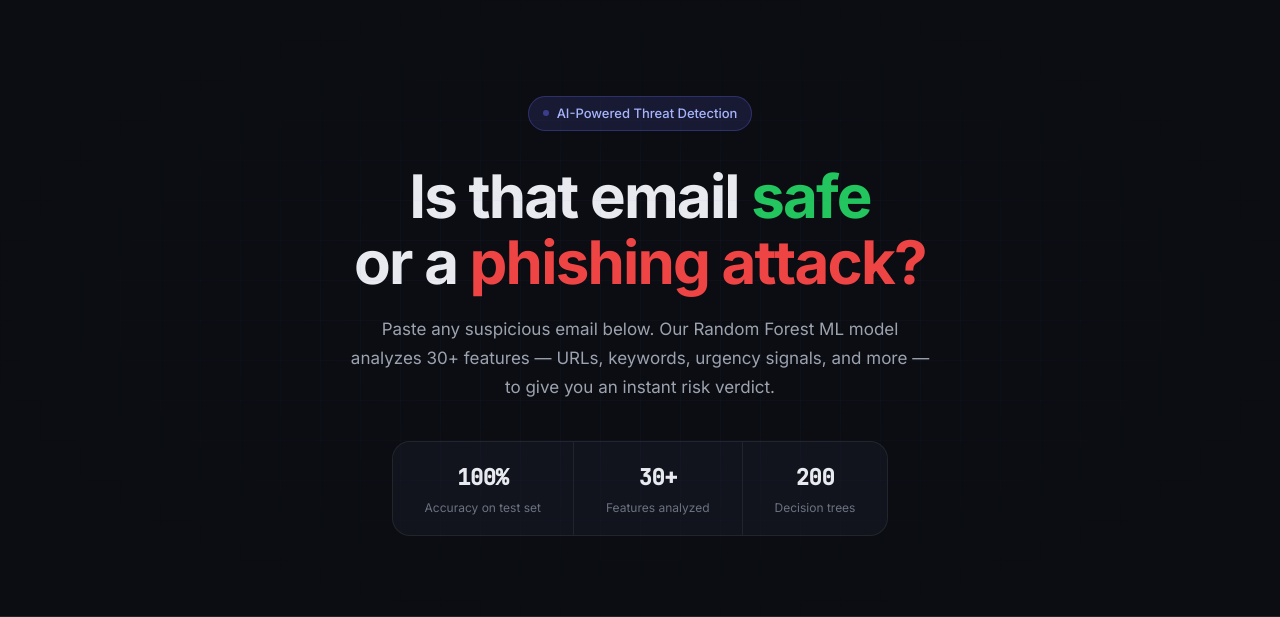
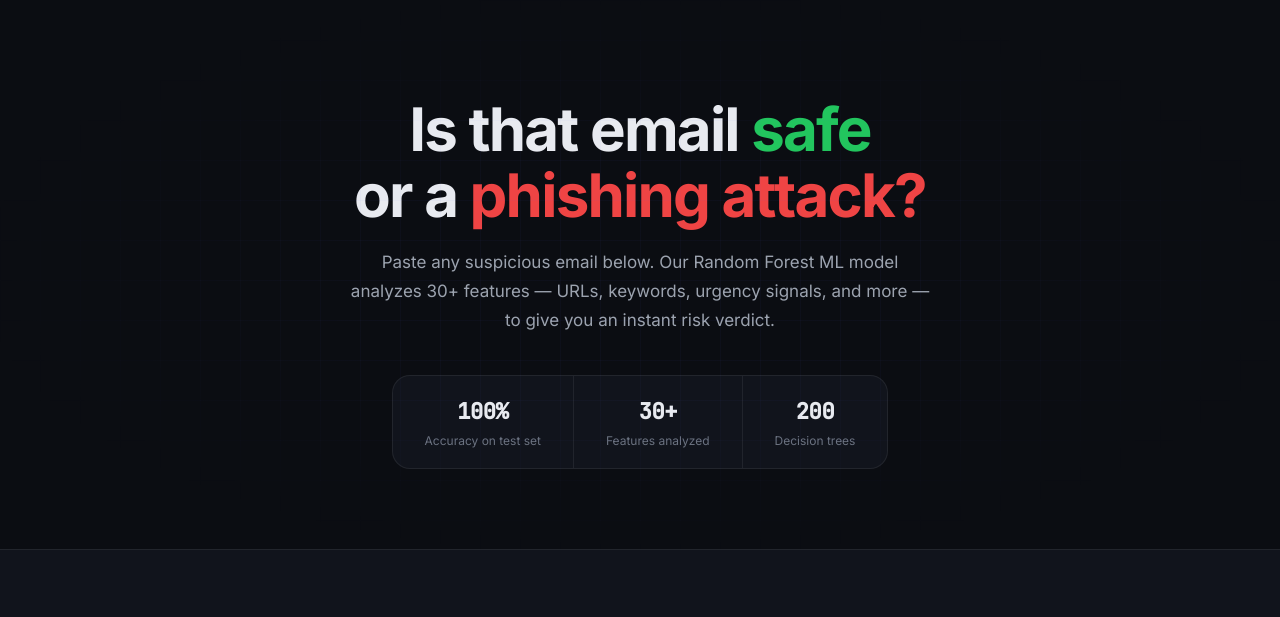
Before and after one commit to LesoAronK/phishing-detector, a Flask app: page / in a window 1280 px wide. Shown: the part 61-678 px from the top of the page. Run offline with Flask 3, Linux system fonts and the light colour scheme; parts of the project's set-up code (start-up, migrations or seed data) failed here and were passed over.

Commit message:
Update index.html

```diff
--- a/templates/index.html
+++ b/templates/index.html
@@ -29,10 +29,7 @@
 <section class="hero">
   <div class="hero-bg-grid"></div>
   <div class="container">
-    <div class="hero-badge">
-      <span class="badge-dot"></span>
-      <span>AI-Powered Threat Detection</span>
-    </div>
+
     <h1 class="hero-title">
       Is that email
       <span class="accent-word">safe</span>
```
